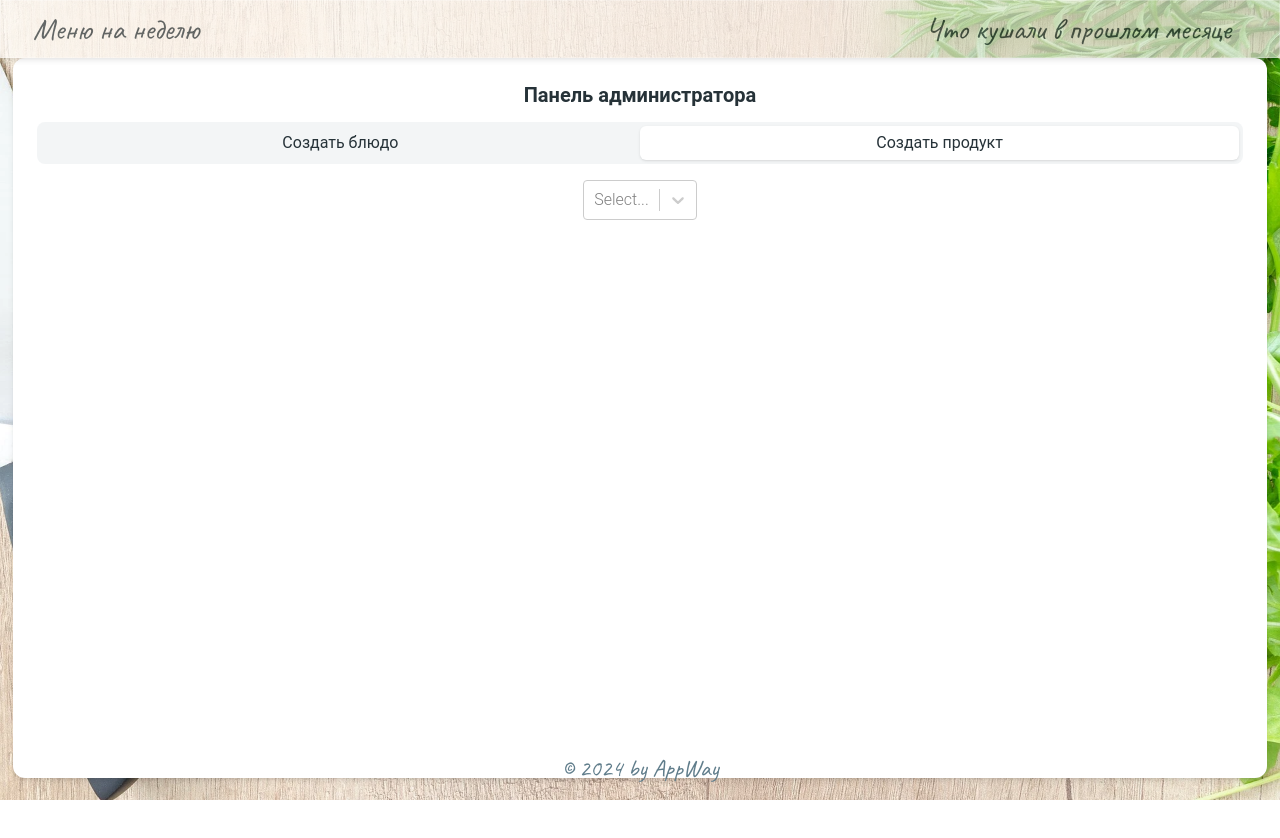
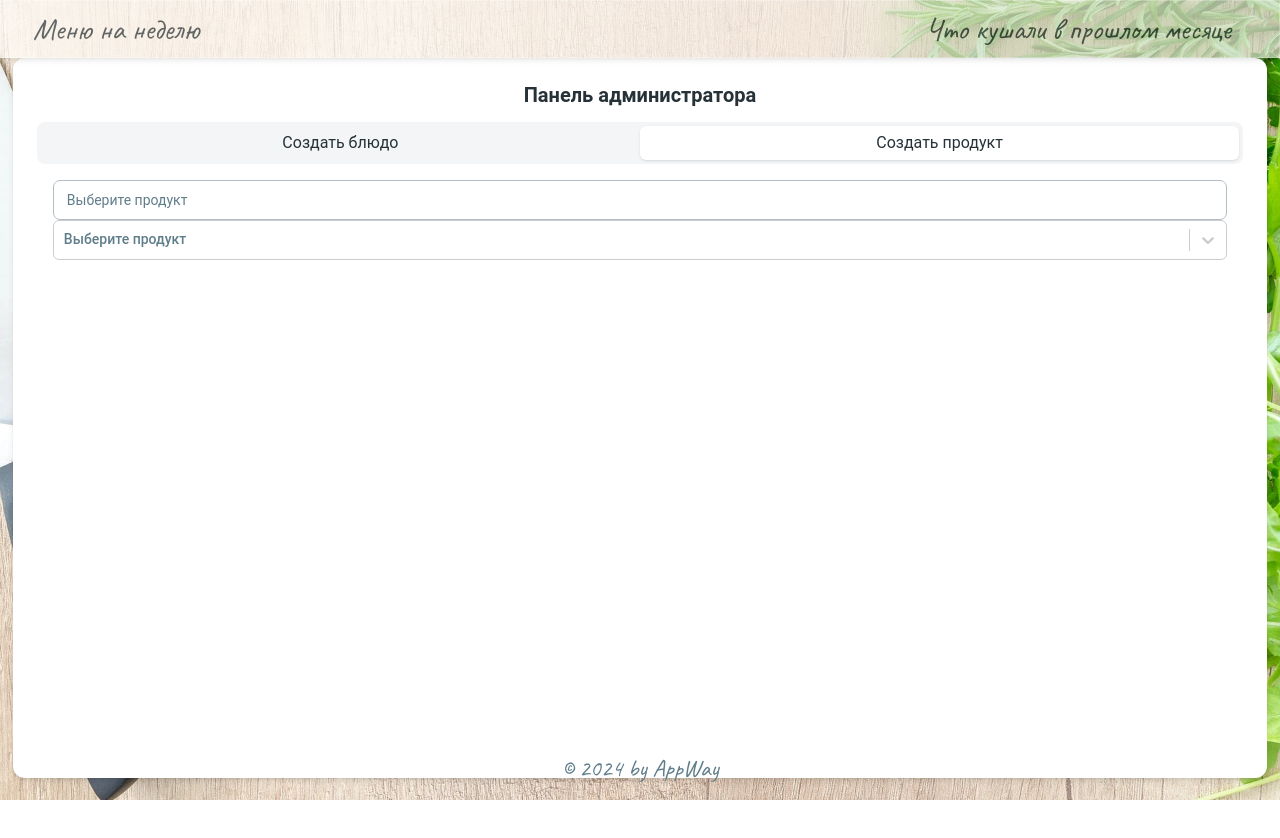
Before and after one commit to TheOldestJun/menu-creator, a Next.js app: page /admin/panel in a window 1280 px wide. Both pictures are taken after a click on the tab "Создать продукт". Shown: the top 838 px of the page. Built offline with nearby package versions, Linux system fonts and the light colour scheme; no server answers; the database is empty.

Commit message:
made standalone react-select creatable with material TW styles

```diff
--- /dev/null
+++ b/app/components/Creatable.jsx
@@ -0,0 +1,45 @@
+import CreatableSelect from "react-select/creatable"
+import { useState } from "react";
+
+export default function Creatable({ options, value, onCreateOption, onSelectedOption }) {
+
+    const customStyles = {
+        container: (provided) => ({
+            ...provided,
+            width: 'full',
+        }),
+        placeholder: (provided) => ({
+            ...provided,
+            color: '#607D8B', // Set the placeholder text color to match Material Tailwind UI
+            fontWeight: 500, // Set the font weight to match Material Tailwind UI
+            fontSize: '14px', // Set the font size to match Material Tailwind UI
+        }),
+        menu: (provided) => ({
+            ...provided,
+            width: '100%',
+        }),
+    };
+
+    return (
+        <CreatableSelect
+            isClearable
+            placeholder="Выберите продукт"
+            onChange={(value) => onSelectedOption(value)}
+            onCreateOption={(value => onCreateOption(value))}
+            options={options}
+            value={value}
+            createOptionPosition="last"
+            formatCreateLabel={
+                (inputValue) => `Создать "${inputValue}?"`}
+            styles={customStyles}
+            theme={(theme) => ({
+                ...theme,
+                borderRadius: 6,
+                colors: {
+                    ...theme.colors,
+                    primary: 'black',
+                },
+            })}
+        />
+    )
+}
--- a/app/components/admin/ProductPanel.jsx
+++ b/app/components/admin/ProductPanel.jsx
@@ -1,18 +1,20 @@
 import { useGetAllProductsQuery } from "@/store/services/products";
-import CreatableSelect from "react-select/creatable";
 import { useState } from "react";
+import { Input } from "@material-tailwind/react";
+import Creatable from "../Creatable";
 
 export default function ProductPanel() {
-    /*     const {
+    const [selectedProduct, setSelectedProduct] = useState();
+    const {
         data,
         error,
         isLoading,
     } = useGetAllProductsQuery({
         refetchOnMountOrArgChange: true,
-            skip: false,
     });
     if (isLoading) return <h1>Loading...</h1>;
-        if (error) return <h1>Error</h1>; */
+    if (error) return <h1>Error</h1>;
+    /*
     const data = [
         { id: 1, title: 'Картофель' },
         { id: 2, title: 'Капуста' },
@@ -22,35 +24,16 @@ export default function ProductPanel() {
         { id: 6, title: 'Мясо на бульон' },
         { id: 7, title: 'Заправка для борща' },
         { id: 8, title: 'Колбаса' },
-    ]
-    let products = data.map((product) => {
+    ] */
+    let products = data?.map((product) => {
         return { value: product.id, label: product.title };
     });
     console.log(products);
-    const [isItemsLoading, setIsItemsLoading] = useState(false);
-    const [options, setOptions] = useState(products);
-    const [value, setValue] = useState();
 
-    const handleCreate = (inputValue) => {
-        setIsItemsLoading(true);
-        setTimeout(() => {
-            const newOption = createOption(inputValue);
-            setIsItemsLoading(false);
-            setOptions((prev) => [...prev, newOption]);
-            setValue(newOption);
-        }, 1000);
-    };
     return (
-        <div className="w-full flex justify-center">
-            <CreatableSelect
-                isClearable
-                isDisabled={isItemsLoading}
-                isLoading={isItemsLoading}
-                onChange={(newValue) => setValue(newValue)}
-                onCreateOption={handleCreate}
-                options={options}
-                value={value}
-            />
+        <div className="w-full flex flex-col justify-center">
+            <Input label="Выберите продукт" />
+            <Creatable options={products} value={selectedProduct} onSelectedOption={setSelectedProduct} />
         </div>
     )
 }
--- a/store/services/products.js
+++ b/store/services/products.js
@@ -5,11 +5,20 @@ export const productsApi = createApi({
   baseQuery: fetchBaseQuery({
     baseUrl: "/api/products",
   }),
+  tagTypes: ["Products"],
   endpoints: (builder) => ({
     getAllProducts: builder.query({
       query: () => "get-all",
     }),
+    addProduct: builder.mutation({
+      query: (title) => ({
+        url: "add",
+        method: "POST",
+        body: { title },
+      }),
+      invalidatesTags: ["Products"],
+    }),
   }),
 });
 
-export const { useGetAllProductsQuery } = productsApi;
+export const { useGetAllProductsQuery, useAddProductMutation } = productsApi;
```
Lines whose indentation alone changed are shown as unchanged.
